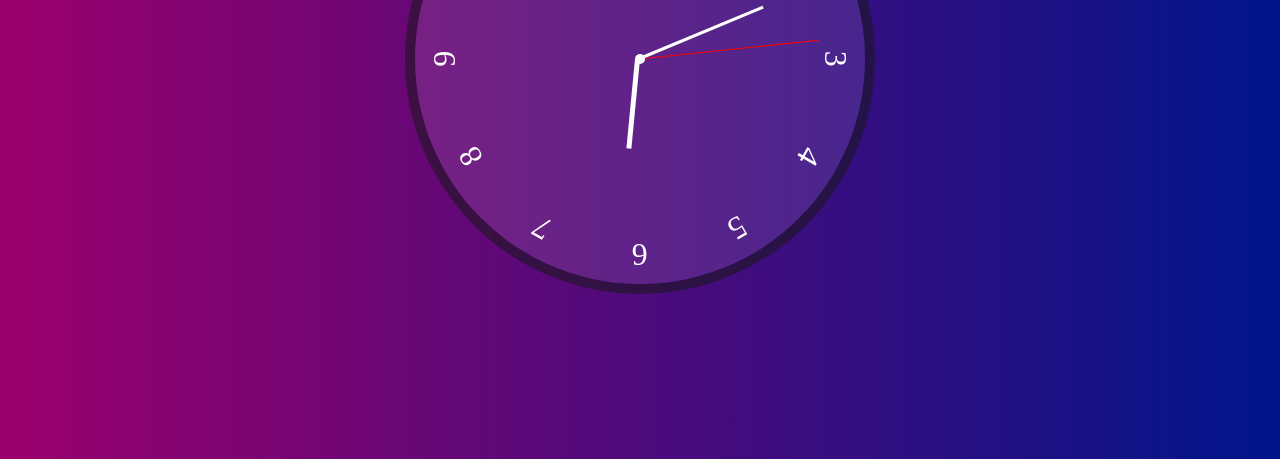
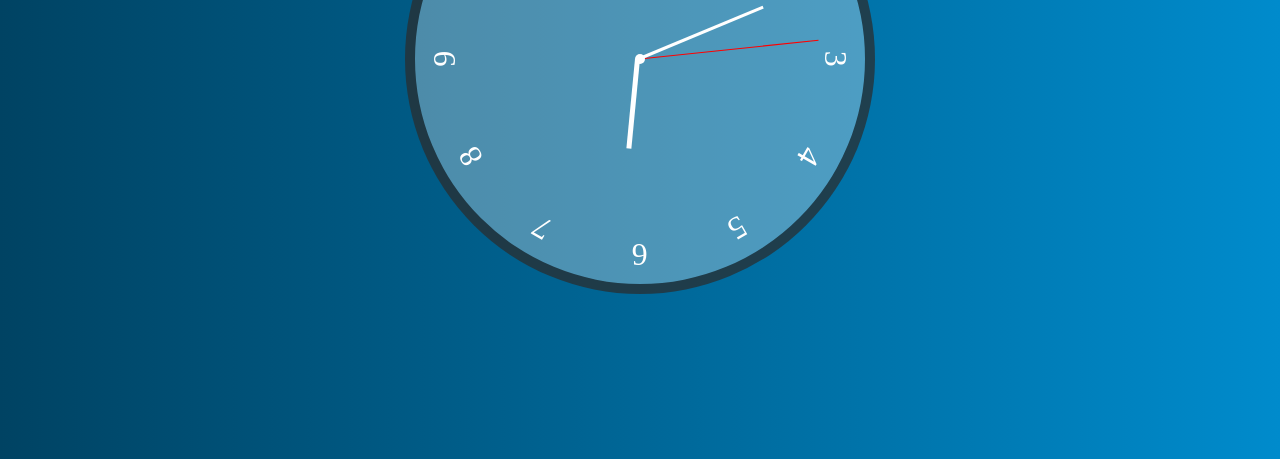
Before and after one commit to Amit-Majumder/Clock, a plain HTML site: page index.html in a window 1280 px wide. Shown: the part 341-800 px from the top of the page. Drawn offline with Linux system fonts and the light colour scheme.

Commit message:
Add files via upload

```diff
--- a/style.css
+++ b/style.css
@@ -2,18 +2,18 @@
   margin: 0;
 }
 body {
-  background: linear-gradient(to right, rgb(155, 0, 108), rgb(0, 21, 139));
+  background: linear-gradient(to right, rgb(0, 67, 99), rgb(0, 139, 204));
   display: flex;
   justify-content: center;
   align-items: center;
   height: 100vh;
 }
 .clock {
-  background: rgba(255, 255, 255, 0.1);
+  background: rgba(255, 255, 255, 0.3);
   height: 450px;
   width: 450px;
   border-radius: 50%;
-  border: 10px solid rgba(0, 0, 0, 0.5);
+  border: 10px solid rgba(0, 0, 0, 0.6);
   position: relative;
 }
 .clock::after {
```
